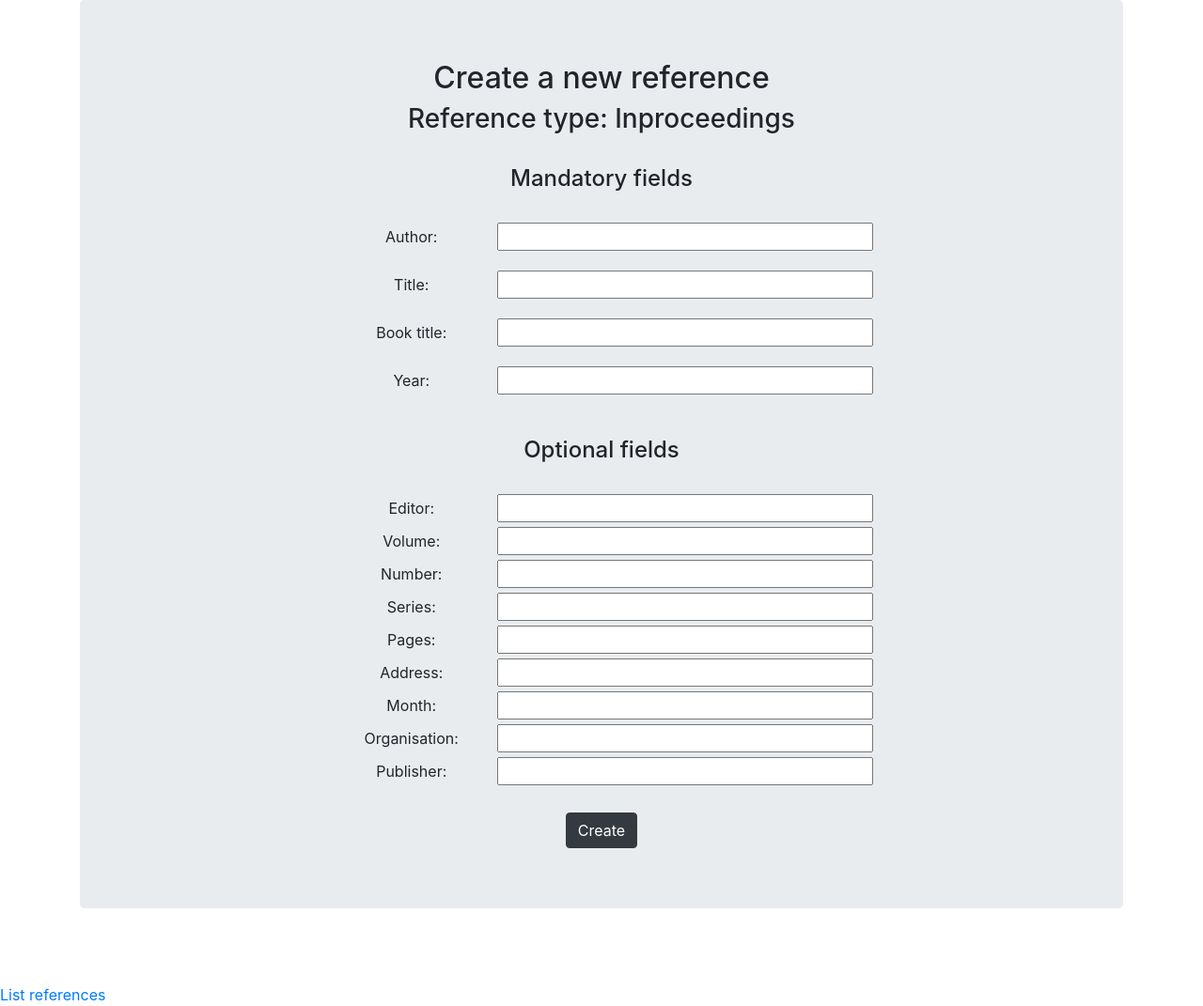
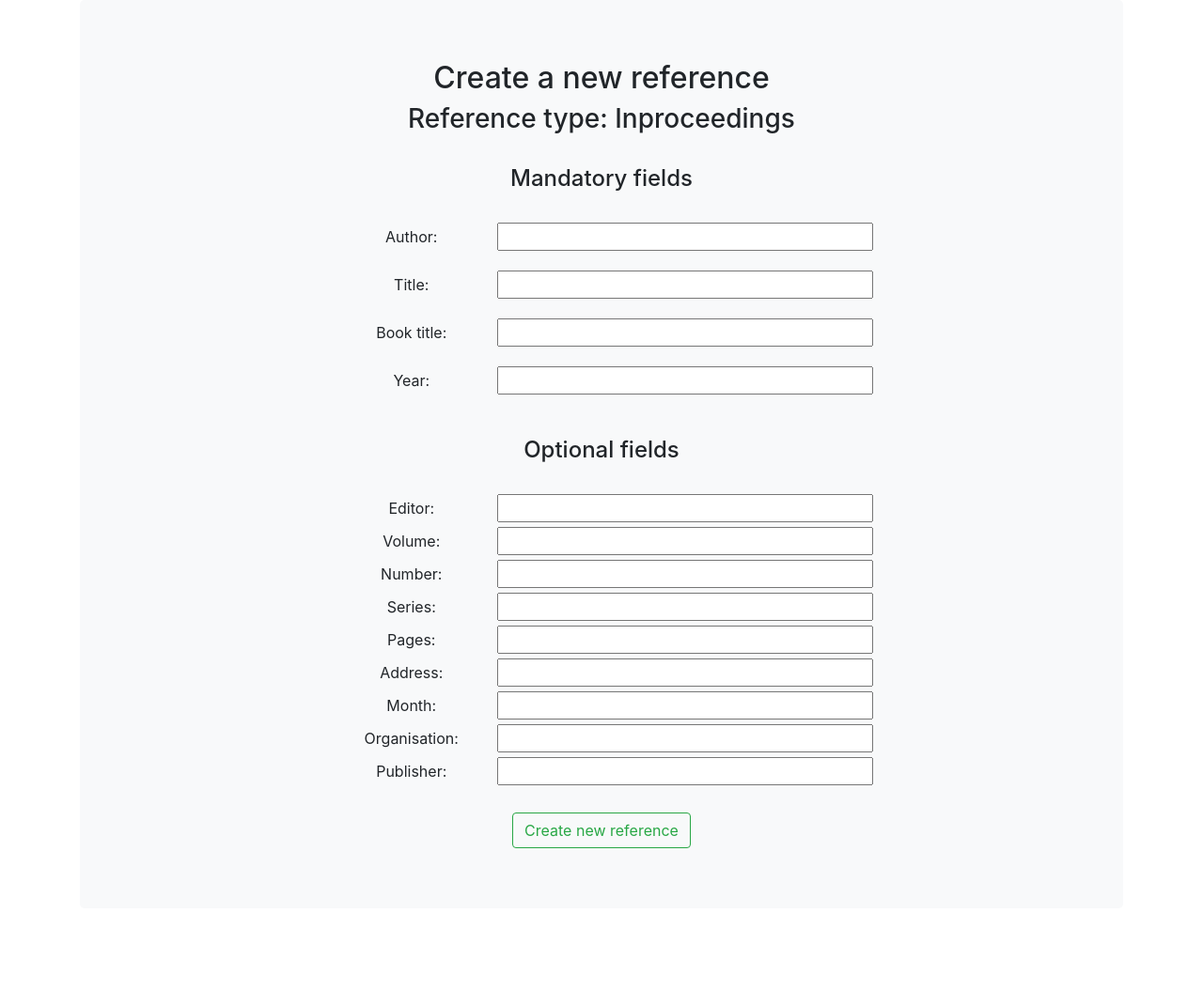
Before and after one commit to Eeritvan/ohtu-tiistai, a Flask app: page /new_reference in a window 1280 px wide. Shown: the part 56-1127 px from the top of the page at 94% size. After the commit the page ends 959 px from the top, so only its background shows below. Run offline with Flask 3, Linux system fonts and the light colour scheme; some libraries are stand-ins or nearby versions.

Commit message:
minor improvements to layout

```diff
--- a/src/templates/new_reference.html
+++ b/src/templates/new_reference.html
@@ -6,7 +6,7 @@ Create a new reference
 
 {% block body %}
 <div class="container">
-  <div class="jumbotron text-center">
+  <div class="jumbotron text-center bg-light">
     <h2>Create a new reference</h2>
 
     <form class="form-container" action="/new_reference" method="post">
@@ -38,13 +38,11 @@ Create a new reference
         <label class="col-sm-2" for="booktitle">Book title:</label>
         <input type="text" name="booktitle" value="{{ reference.booktitle }}" required>
       </div>
-
       <div class="form-group">
         <label class="col-sm-2" for="year">Year:</label>
-        <input type="number" min=0 max=2024 maxlength="4" name="year" value="{{ reference.year }}" required>
+        <input type="number" min=1900 max=2024 maxlength="4" name="year" value="{{ reference.year }}" required>
       </div>
       <br>
-
 
       <h4>Optional fields</h4>
       <br>
@@ -84,19 +82,12 @@ Create a new reference
       <label class="col-sm-2" for="publisher">Publisher:</label>
       <input type="text" name="publisher" value="{{ reference.publisher }}">
       <br>&nbsp;
-
       <br>
-      <button type="submit" class="btn btn-dark">
-        Create
+      <button type="submit" class="btn btn-outline-success">
+        Create new reference
       </button>
     </form>
   </div>
 </div>
 </class>
-
-<br>&nbsp;<br>
-<div>
-  <a href="/">List references</a>
-</div>
-
 {% endblock %}
```
